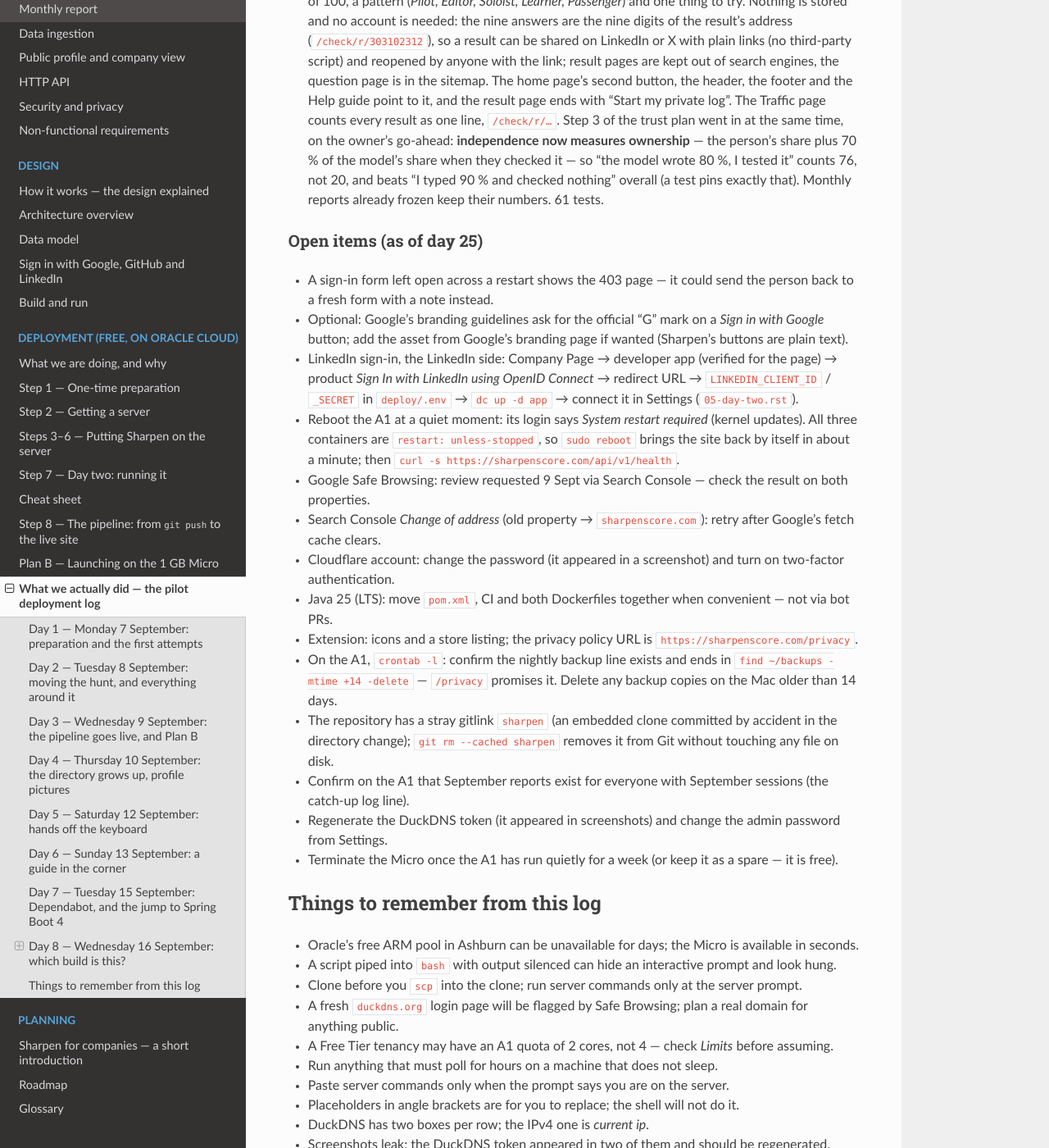
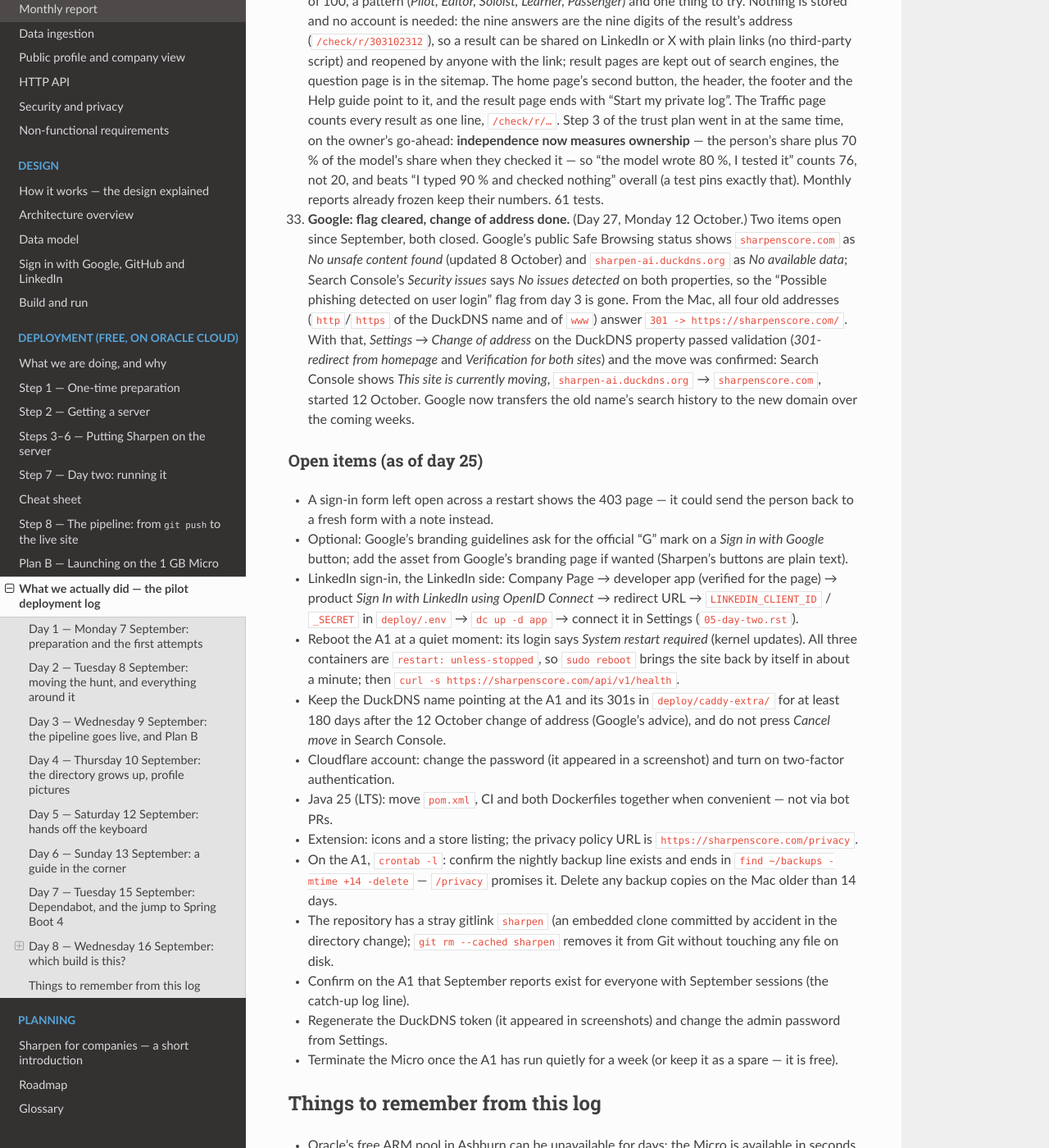
Before and after one commit to bhushanladde02/sharpen, a Sphinx documentation site: the page built from docs/deployment/09-pilot-log.rst, in a window 1280 px wide and 1400 px high, scrolled down 19445 px. Shown: the whole window at 82% size. Built offline with Sphinx 7.4.7 and the Read the Docs theme 3.1.0, drawn with Linux system fonts in a browser that asks for light colours.

Commit message:
Pilot log: Safe Browsing cleared, change of address to sharpenscore.com

```diff
--- a/docs/deployment/09-pilot-log.rst
+++ b/docs/deployment/09-pilot-log.rst
@@ -782,6 +782,16 @@
    counts 76, not 20, and beats "I typed 90 % and checked nothing" overall (a test pins exactly that). Monthly
    reports already frozen keep their numbers. 61 tests.
 
+#. **Google: flag cleared, change of address done.** (Day 27, Monday 12 October.) Two items open since September,
+   both closed. Google's public Safe Browsing status shows ``sharpenscore.com`` as *No unsafe content found*
+   (updated 8 October) and ``sharpen-ai.duckdns.org`` as *No available data*; Search Console's *Security issues*
+   says *No issues detected* on both properties, so the "Possible phishing detected on user login" flag from day 3
+   is gone. From the Mac, all four old addresses (``http``/``https`` of the DuckDNS name and of ``www``) answer
+   ``301 -> https://sharpenscore.com/``. With that, *Settings → Change of address* on the DuckDNS property passed
+   validation (*301-redirect from homepage* and *Verification for both sites*) and the move was confirmed:
+   Search Console shows *This site is currently moving*, ``sharpen-ai.duckdns.org`` → ``sharpenscore.com``, started
+   12 October. Google now transfers the old name's search history to the new domain over the coming weeks.
+
 Open items (as of day 25)
 ^^^^^^^^^^^^^^^^^^^^^^^^^
 
@@ -795,8 +805,8 @@
 * Reboot the A1 at a quiet moment: its login says *System restart required* (kernel updates). All three containers
   are ``restart: unless-stopped``, so ``sudo reboot`` brings the site back by itself in about a minute; then
   ``curl -s https://sharpenscore.com/api/v1/health``.
-* Google Safe Browsing: review requested 9 Sept via Search Console — check the result on both properties.
-* Search Console *Change of address* (old property → ``sharpenscore.com``): retry after Google's fetch cache clears.
+* Keep the DuckDNS name pointing at the A1 and its 301s in ``deploy/caddy-extra/`` for at least 180 days after the
+  12 October change of address (Google's advice), and do not press *Cancel move* in Search Console.
 * Cloudflare account: change the password (it appeared in a screenshot) and turn on two-factor authentication.
 * Java 25 (LTS): move ``pom.xml``, CI and both Dockerfiles together when convenient — not via bot PRs.
 * Extension: icons and a store listing; the privacy policy URL is ``https://sharpenscore.com/privacy``.
```
